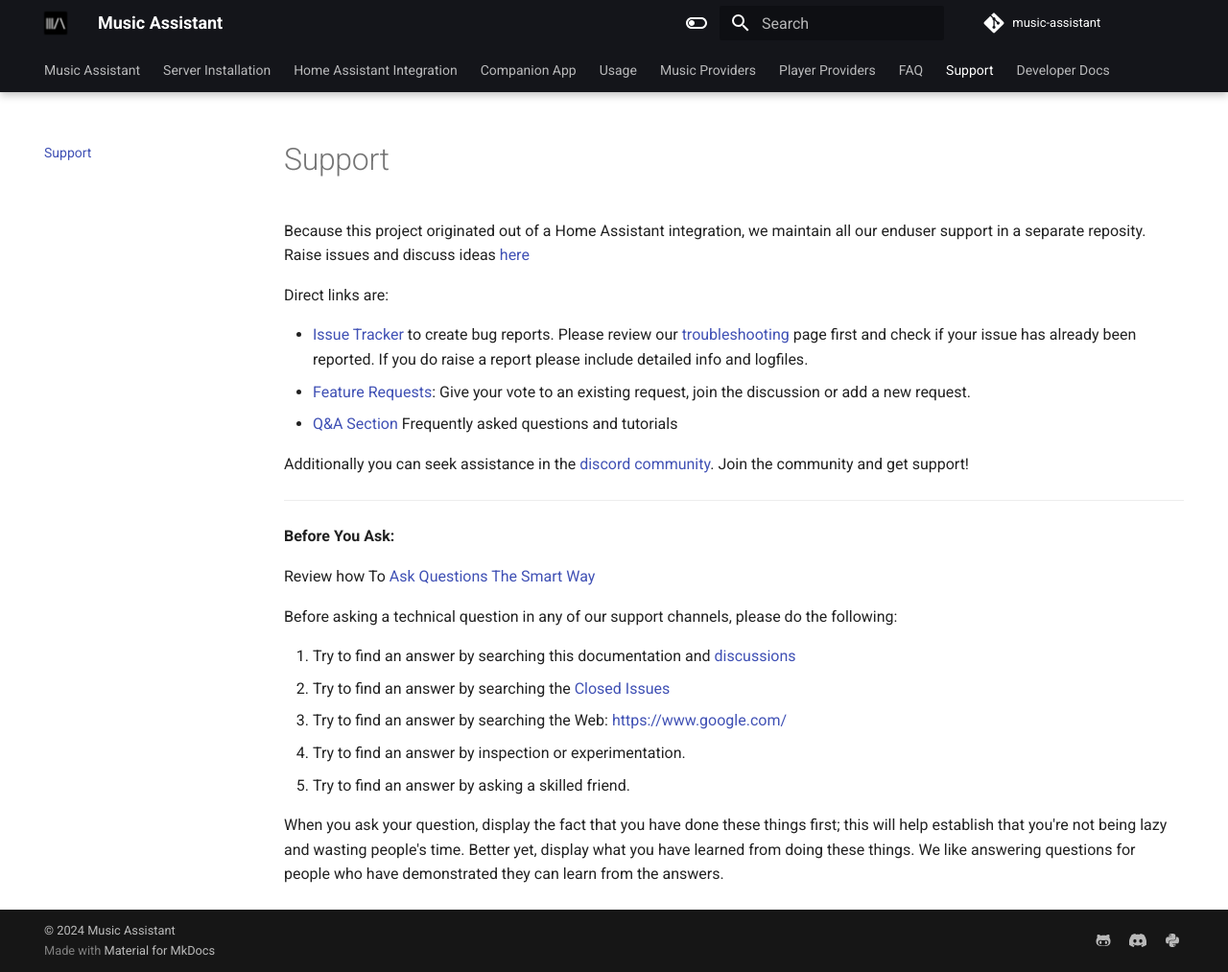
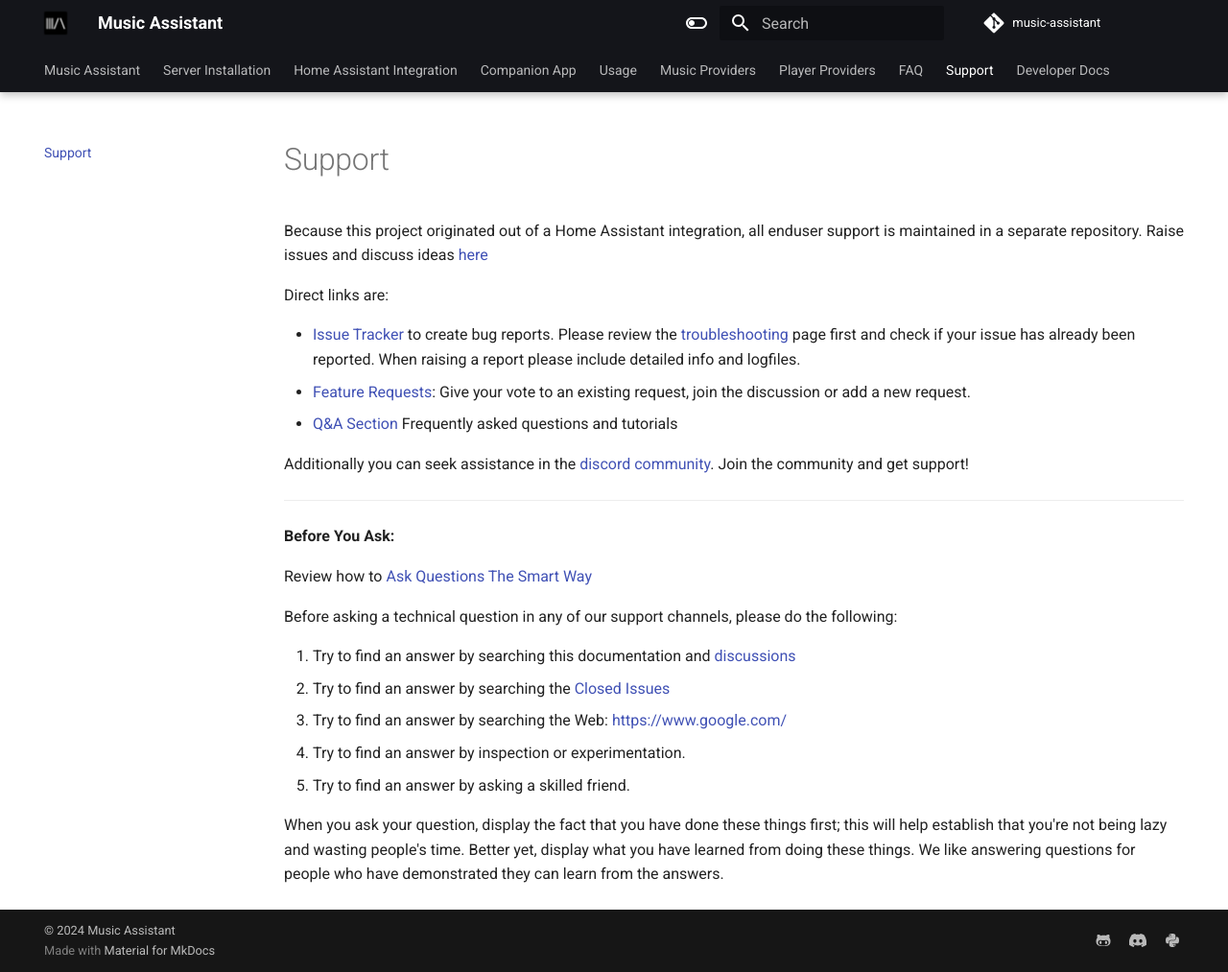
Before and after one commit to pwbriggs/music-assistant.github.io, an MkDocs documentation site: the page built from docs/support.md, in a window 1280 px wide and 1013 px high. Shown: the whole window at 96% size. Built offline with MkDocs 1.6.1 and Material for MkDocs 9.7.7, drawn with Linux system fonts in a browser that asks for light colours.

Commit message:
Spelling and Grammar

```diff
--- a/docs/support.md
+++ b/docs/support.md
@@ -1,10 +1,10 @@
 # Support
 
-Because this project originated out of a Home Assistant integration, we maintain all our enduser support in a separate reposity. Raise issues and discuss ideas [here](https://github.com/music-assistant/hass-music-assistant)
+Because this project originated out of a Home Assistant integration, all enduser support is maintained in a separate repository. Raise issues and discuss ideas [here](https://github.com/music-assistant/hass-music-assistant)
 
 Direct links are:
 
-- [Issue Tracker](https://github.com/music-assistant/hass-music-assistant/issues) to create bug reports. Please review our [troubleshooting](faq/troubleshooting.md) page first and check if your issue has already been reported. If you do raise a report please include detailed info and logfiles.
+- [Issue Tracker](https://github.com/music-assistant/hass-music-assistant/issues) to create bug reports. Please review the [troubleshooting](faq/troubleshooting.md) page first and check if your issue has already been reported. When raising a report please include detailed info and logfiles.
 - [Feature Requests](https://github.com/music-assistant/hass-music-assistant/discussions/categories/feature-requests-and-ideas): Give your vote to an existing request, join the discussion or add a new request.
 - [Q&A Section](https://github.com/music-assistant/hass-music-assistant/discussions/categories/q-a-faq) Frequently asked questions and tutorials
 
@@ -14,7 +14,7 @@
 
 **Before You Ask:**
 
-Review how To [Ask Questions The Smart Way](http://www.catb.org/esr/faqs/smart-questions.html)
+Review how to [Ask Questions The Smart Way](http://www.catb.org/esr/faqs/smart-questions.html)
 
 Before asking a technical question in any of our support channels, please do the following:
 
```
